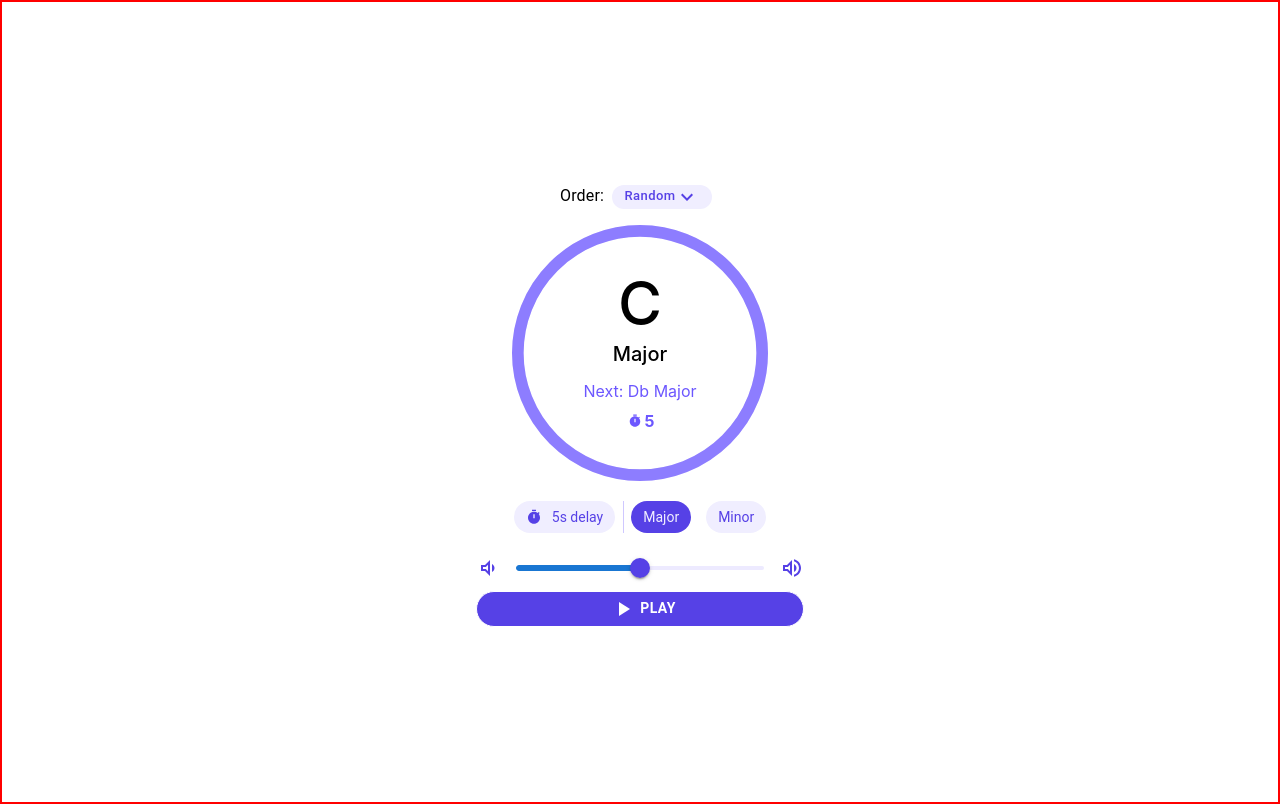
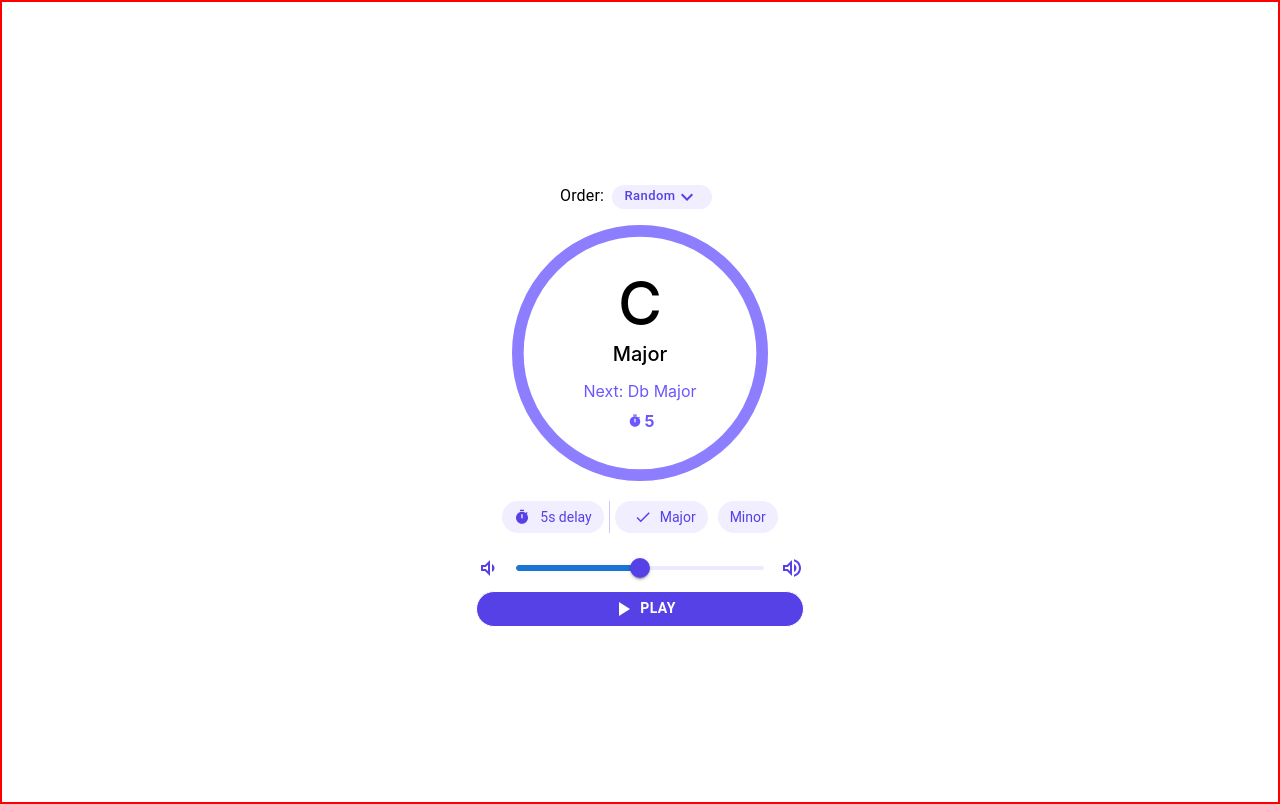
Before and after one commit to luketurnerdev/randomkeygenerator, a React (Create React App) app: page / in a window 1280 px wide. Built offline with nearby package versions, Linux system fonts and the light colour scheme; no server answers.

Commit message:
add ticks to mod boxes

```diff
--- a/src/Components/Randomizer/SettingsBar/index.js
+++ b/src/Components/Randomizer/SettingsBar/index.js
@@ -2,6 +2,7 @@ import {Chip, Modal, Box, Button} from "@mui/material"
 import TimerIcon from '@mui/icons-material/Timer';
 import SettingsLine from "../../SettingsLine";
 import PlusButton from "../../PlusButton";
+import DoneIcon from '@mui/icons-material/Done';
 import MinusButton from "../../MinusButton";
 import styles from "./styles";
 import {useState, useContext} from 'react';
@@ -18,12 +19,6 @@ const SettingsBar = props => {
 
       // Either add or remove it from list
       prev.includes(modString) ? modifiers.length >1 && setModifiers(prev.filter((e) => {return e != modString})) : setModifiers([...prev, modString])
-  }
-
-  const setColor = modString => {
-    // is the arg in the modifier list?
-    return modifiers.includes(modString) ? styles.chipSelected : styles.chipDeselected;
-
   }
 
     const toggleDelayModal = () => {
@@ -89,20 +84,29 @@ const SettingsBar = props => {
         </Modal>
       )
     }
+    const label = text => {
+      return (
+        <Box style={styles.chipBox}>
+          {modifiers.includes(text) && <DoneIcon style={styles.tick}/>}
+          <span>{text}</span>
+        </Box>
+      )
+    }
     return (
         <div style= {styles.settingsBar}>
-            <Chip onClick={toggleDelayModal} style={styles.chipDeselected} label={delayInner()} />
+            <Chip onClick={toggleDelayModal} style={styles.chip} label={delayInner()} />
             <SettingsLine />
             <Chip
-              onClick={() => addOrRemoveMod("Major")}
-              style={setColor("Major")}
-              label={"Major"}
-            />
+                onClick={() => addOrRemoveMod("Major")}
+                style={styles.chip}
+                label={label("Major")}
+              />
             <Chip
               onClick={() => addOrRemoveMod("Minor")}
-              style={setColor("Minor")}
-              label={"Minor"}
-            />
+              style={styles.chip}
+              label={label("Minor")}
+              />
+
 
             <DelayModal />
         </div>
--- a/src/Components/Randomizer/SettingsBar/styles.js
+++ b/src/Components/Randomizer/SettingsBar/styles.js
@@ -6,17 +6,21 @@ const styles = {
         maxWidth: '90vw',
         marginTop: '20px',
     },
-    chipSelected: {
-        backgroundColor: '#5641E6',
-        color: '#F0EEFF',
-        fontSize: '14px',
-        margin: '0 7.5px'
+    chipBox: {
+        display: 'flex',
+        alignItems: 'center',
+        justifyContent: 'center',
     },
-    chipDeselected: {
+
+    chip: {
         backgroundColor: '#F0EEFF',
         color: '#5641E6',
         fontSize: '14px',
-        margin: '0 7.5px'
+        margin: '0 5px'
+    },
+    tick: {
+        margin: '0 7.5px',
+        fontSize: '18px'
     },
     delayInner: {
         display: 'flex',
--- a/src/utils/playSounds.js
+++ b/src/utils/playSounds.js
@@ -4,10 +4,11 @@ import * as Tone from 'tone';
 const verb = new Tone.Reverb(1);
 
 const synth = new Tone.PolySynth().toDestination().connect(verb);
+
 // implement pitch A,B,C, (d)
 // seperate 'synth settings page' where user can change each
 
-let pitch = 3;
+let pitches = [2,3,3,3];
 
 // in dB
 synth.volume.value = -20;
@@ -71,7 +72,7 @@ export const activateChord = (chord) => {
     // "C Major" ==> ["C4", "G4", "E4"] etc.
 
     synth.releaseAll(Tone.now())
-    let chordNotes = chords[chord].map(key => key + pitch);
+    let chordNotes = chords[chord].map((key, i) => key + pitches[i]);
 
     synth.triggerAttackRelease(chordNotes, 999, 1);
 
```
